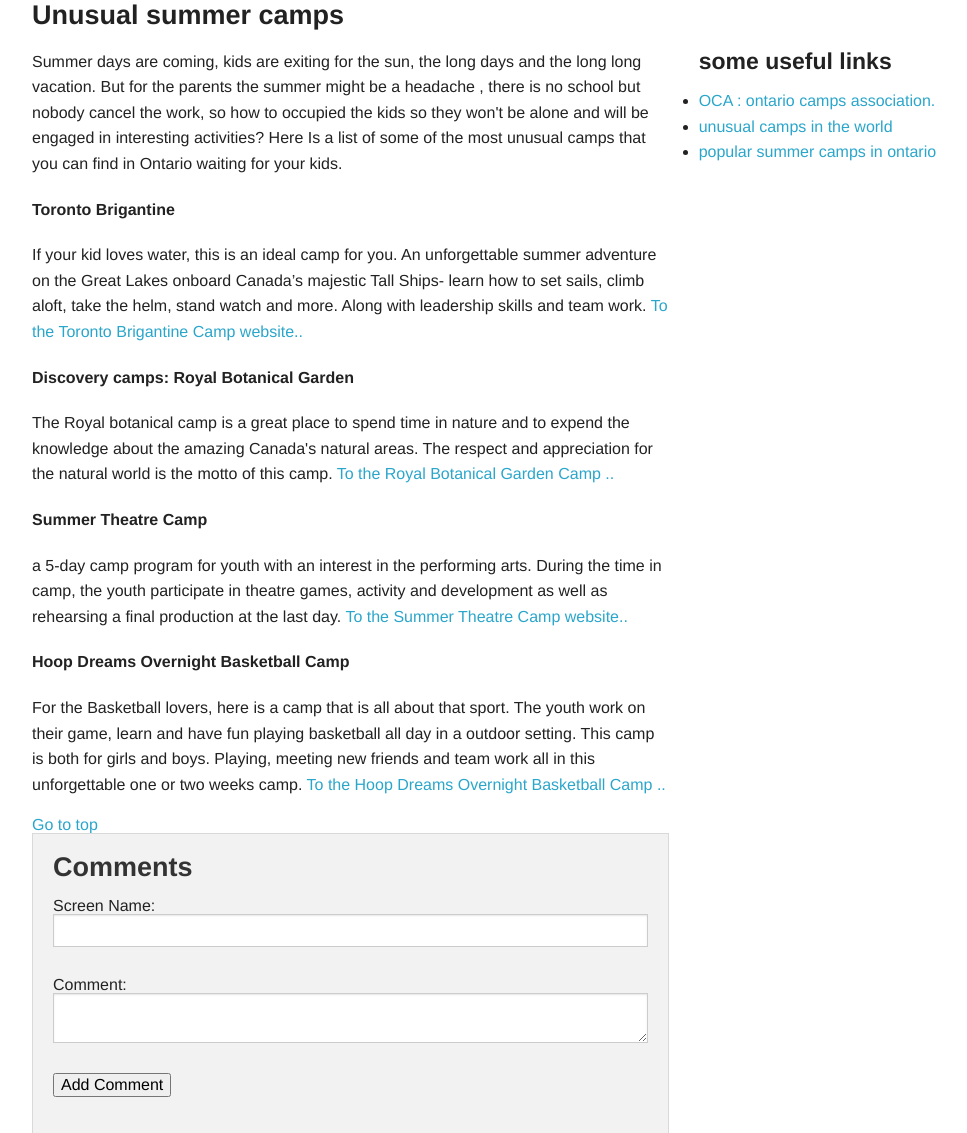
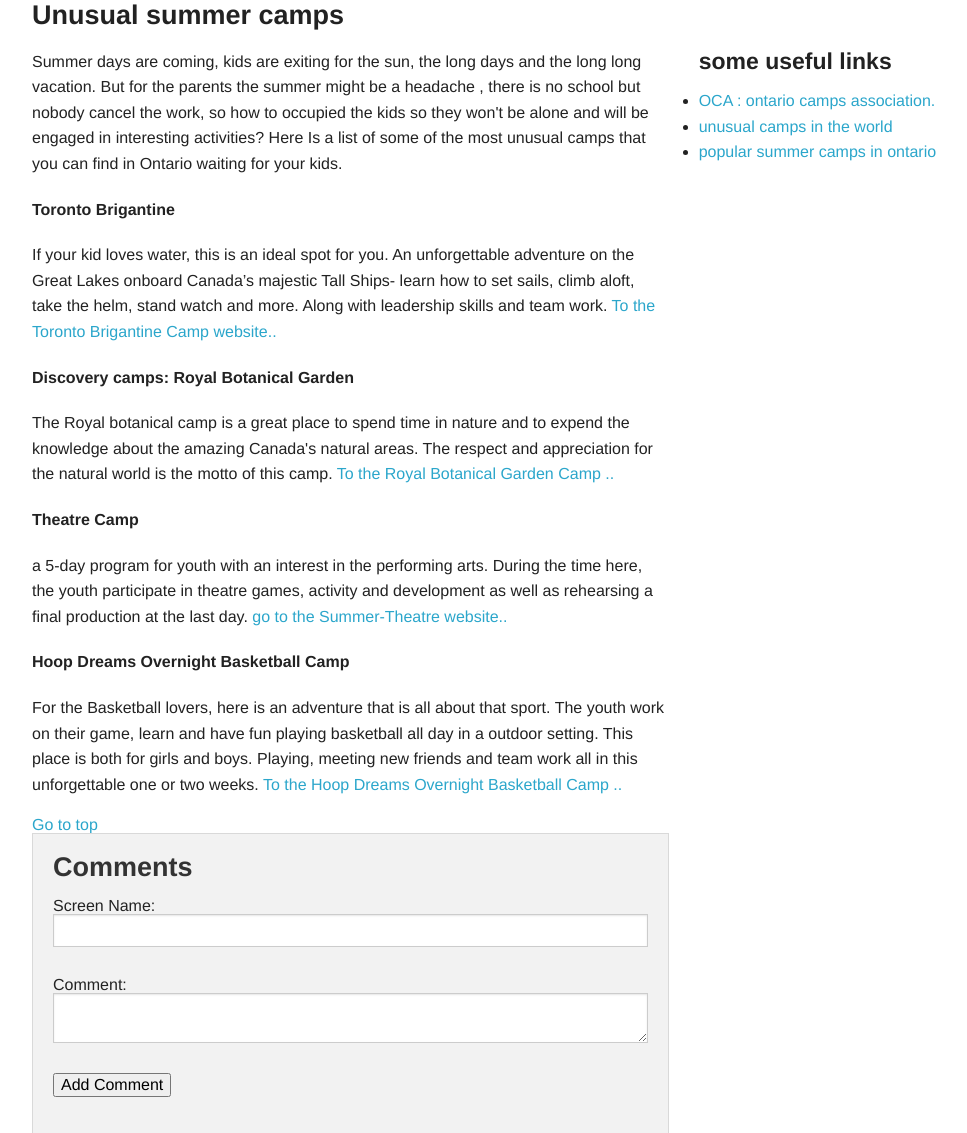
Before and after one commit to DietCokeFiend/kidsBlog, a PHP site: page /summer-camps in a window 1280 px wide. Shown: the part 652-1785 px from the top of the page, without its empty margins (123-1090 px from the left). Run offline with PHP 8.4, Linux system fonts and the light colour scheme; data that the repository does not hold is empty; some libraries are stand-ins or nearby versions.

Commit message:
Keyword Density Analysis

```diff
--- a/summer-camps.php
+++ b/summer-camps.php
@@ -6,8 +6,8 @@
 	<meta charset="utf-8" />
 	<meta name="viewport" content="width=device-width" />
 	<meta content="text/html; charset=utf-8" http-equiv="Content-Type">
-	<meta name="description" content="unusual summer camps  for kids">
-	<meta name="keywords" content="summer camps, fun activities, summer, kids, children" >
+	<meta name="description" content="unusual camps  for kids">
+	<meta name="keywords" content="summer camps, fun activities, kids, children" >
 	<meta name="author" content="Poly Greenberg">
 
 
@@ -40,22 +40,22 @@
 				</div>
 				<div class="large-12 columns">
 					<p><b>	Toronto Brigantine</b></p> <p>
-					 If your kid loves water, this is an ideal camp for you. An unforgettable summer adventure on the Great Lakes onboard Canada’s majestic Tall Ships- learn how to set sails, climb aloft, take the helm, stand watch and more. Along with leadership skills and team work.  <a href="http://www.torontobrigantine.org/" title="Toronto Brigantine Camp website">To the Toronto Brigantine Camp website.. </a>
+					 If your kid loves water, this is an ideal spot for you. An unforgettable adventure on the Great Lakes onboard Canada’s majestic Tall Ships- learn how to set sails, climb aloft, take the helm, stand watch and more. Along with leadership skills and team work.  <a href="http://www.torontobrigantine.org/" title="Toronto Brigantine website">To the Toronto Brigantine Camp website.. </a>
 					 </p>
 				</div>
 				<div class="large-12 columns">
 					<p><b>	Discovery camps: Royal Botanical Garden  </b></p> <p>
-					 The Royal botanical camp is a great place to spend time in nature and to expend the knowledge about the amazing Canada's natural areas. The respect and appreciation for the natural world is the motto of this camp.    <a href="http://www.rbg.ca/files/pdf/publicprograms/camps/RBGsumCamps2013.pdf" title="Royal Botanical Garden Camp">To the Royal Botanical Garden Camp .. </a>
+					 The Royal botanical camp is a great place to spend time in nature and to expend the knowledge about the amazing Canada's natural areas. The respect and appreciation for the natural world is the motto of this camp.    <a href="http://www.rbg.ca/files/pdf/publicprograms/camps/RBGsumCamps2013.pdf" title="Royal Botanical Garden">To the Royal Botanical Garden Camp .. </a>
 					 </p>
 				</div>
                 <div class="large-12 columns">
-					<p><b>	Summer Theatre Camp</b></p> <p>
-					 a 5-day camp program for youth with an interest in the performing arts. During the time in camp, the youth participate in  theatre games, activity and development as well as rehearsing a final production at the last day. <a href="http://www.fridgedoorlive.com/" title="Royal Botanical Garden Camp">To the Summer Theatre Camp website.. </a>
+					<p><b> Theatre Camp</b></p> <p>
+					 a 5-day program for youth with an interest in the performing arts. During the time here, the youth participate in  theatre games, activity and development as well as rehearsing a final production at the last day. <a href="http://www.fridgedoorlive.com/" title="Royal Botanical Garden Camp">go to the Summer-Theatre website.. </a>
 					 </p>
 				</div>
                 <div class="large-12 columns" style="float:left;">
 					<p><b>	Hoop Dreams Overnight Basketball Camp </b></p> <p>
-					 For the Basketball lovers, here is a camp that is all about that sport. The youth work on their game, learn and have fun playing basketball all day in a outdoor setting. This camp is both for girls and boys. Playing, meeting new friends and team work all in this unforgettable one or two weeks camp.   <a href="http://elitecamps.com/overnight-camp/" title="Hoop Dreams Overnight Basketball Camp">To the Hoop Dreams Overnight Basketball Camp .. </a>
+					 For the Basketball lovers, here is an adventure that is all about that sport. The youth work on their game, learn and have fun playing basketball all day in a outdoor setting. This place is both for girls and boys. Playing, meeting new friends and team work all in this unforgettable one or two weeks.   <a href="http://elitecamps.com/overnight-camp/" title="Hoop Dreams Overnight Basketball Camp">To the Hoop Dreams Overnight Basketball Camp .. </a>
 					 </p>
 					 <a href="#top" title="direct to the top part of the page">Go to top</a>
 				</div>
```
